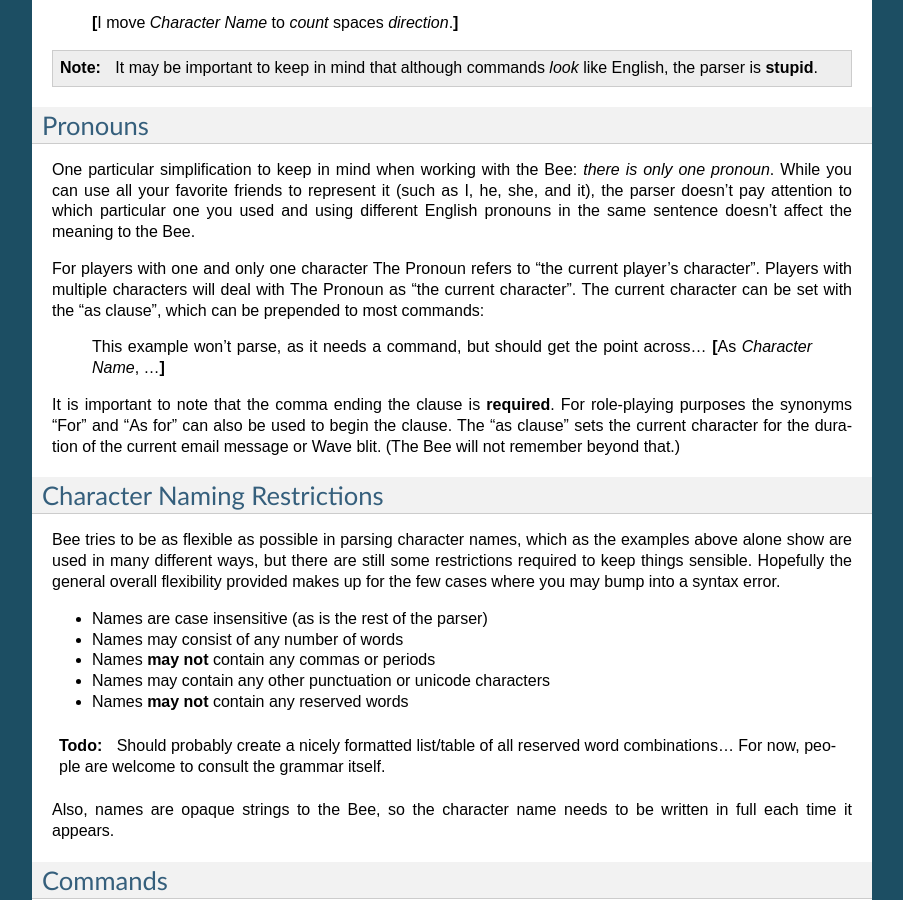
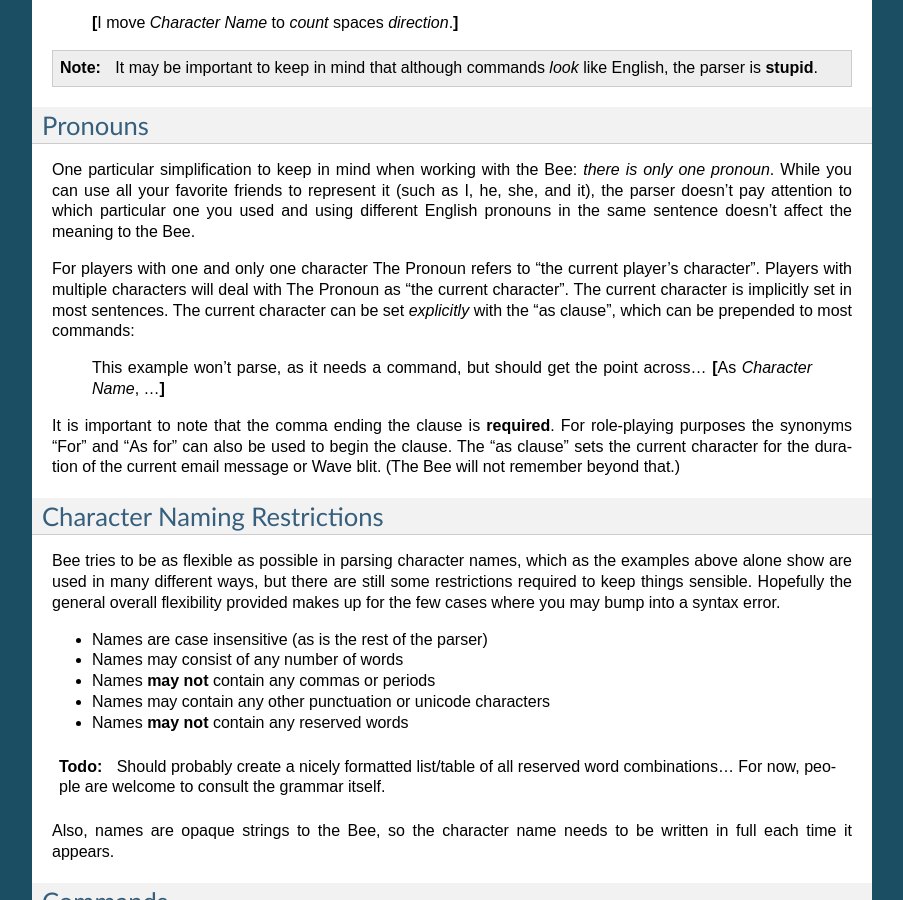
Before and after one commit to WorldMaker/madiolahb, a Sphinx documentation site: the page built from docs/source/language.rst, in a window 1280 px wide and 900 px high, scrolled down 623 px. Shown: the whole window, without its empty margins (198-1101 px from the left). Built offline with Sphinx 7.4.7, drawn with Linux system fonts in a browser that asks for light colours.

Commit message:
Point out the explicit nature of the as clause

```diff
--- a/docs/source/language.rst
+++ b/docs/source/language.rst
@@ -46,8 +46,10 @@ pronouns in the same sentence doesn't affect the meaning to the Bee.
 
 For players with one and only one character The Pronoun refers to "the
 current player's character". Players with multiple characters will deal
-with The Pronoun as "the current character". The current character can
-be set with the "as clause", which can be prepended to most commands:
+with The Pronoun as "the current character". The current character is
+implicitly set in most sentences. The current character can be set
+*explicitly* with the "as clause", which can be prepended to most
+commands:
 
   This example won't parse, as it needs a command, but should get the
   point across... **[**\ As *Character Name*, ...\ **]**
```
